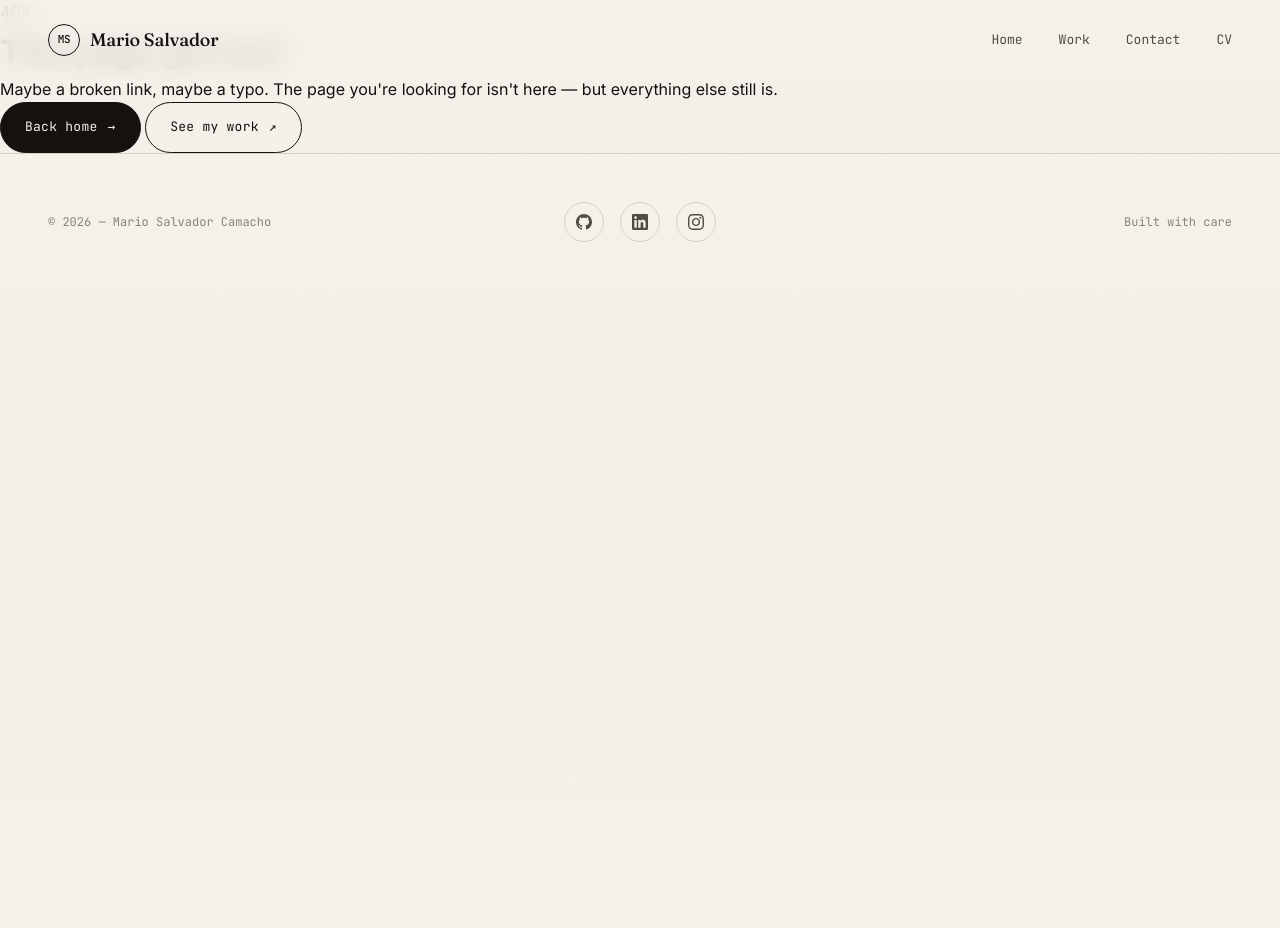
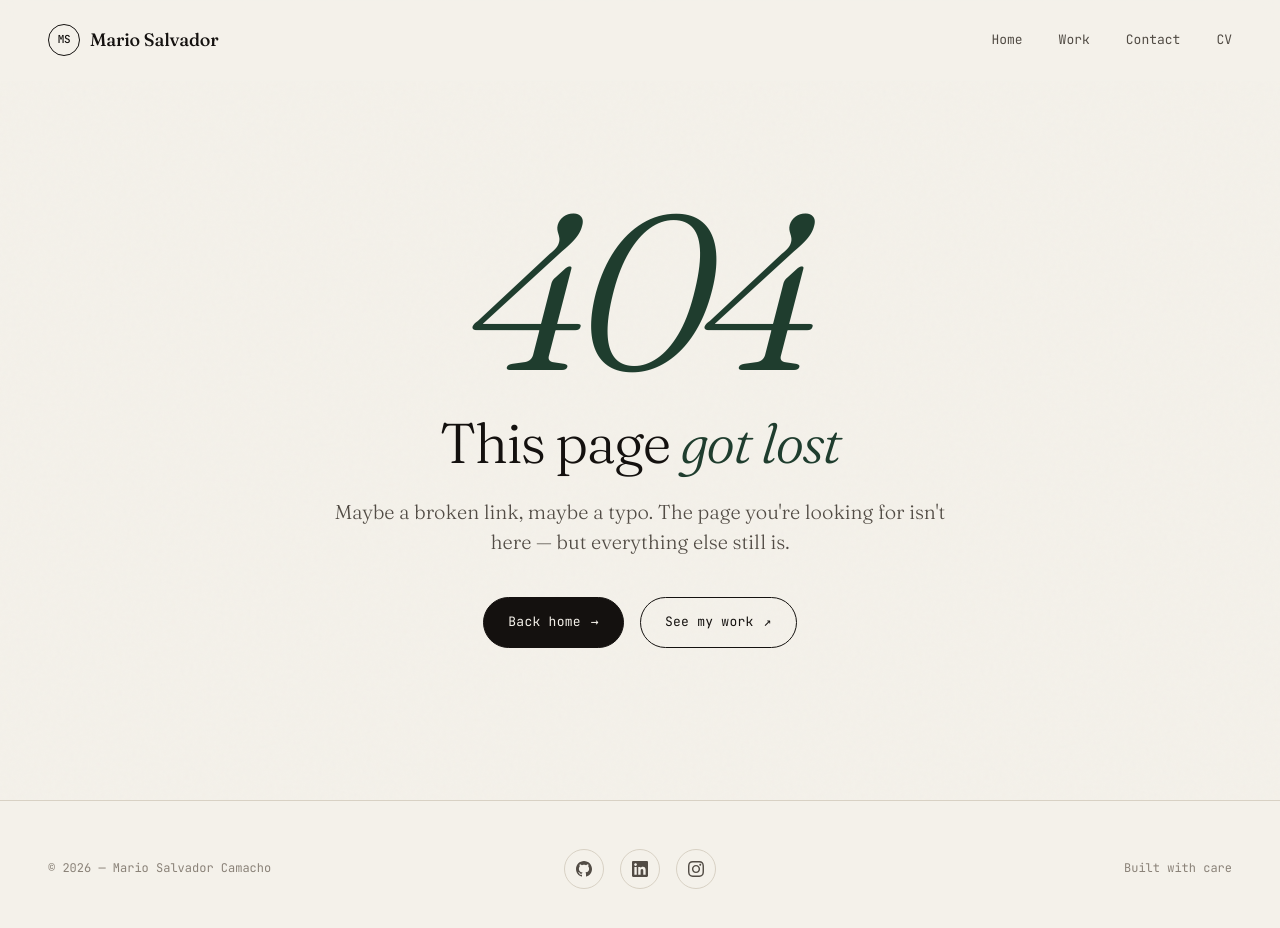
Before and after one commit to 100475293/PERSONAL-WEBSITE, a plain HTML site: page 404.html in a window 1280 px wide. Before the commit the page ends 800 px from the top, so only its background shows below. Drawn offline with Linux system fonts and the light colour scheme.

Commit message:
Update styles.css

```diff
--- a/styles.css
+++ b/styles.css
@@ -1855,7 +1855,71 @@ a.contact-info-value:hover {
 }
 
 /* =========================================================
-   10. RESPONSIVE
+   10. PAGE: 404 ERROR
+   ========================================================= */
+
+.error-page {
+  min-height: 100vh;
+  display: flex;
+  align-items: center;
+  justify-content: center;
+  padding: 120px 48px 80px;
+  position: relative;
+  z-index: 2;
+}
+
+.error-content {
+  max-width: 640px;
+  text-align: center;
+}
+
+.error-code {
+  font-family: var(--font-display);
+  font-weight: 300;
+  font-size: clamp(120px, 20vw, 220px);
+  line-height: 0.9;
+  letter-spacing: -0.06em;
+  color: var(--accent);
+  font-style: italic;
+  font-variation-settings: 'opsz' 144;
+  margin-bottom: 24px;
+  opacity: 0.9;
+}
+
+.error-title {
+  font-family: var(--font-display);
+  font-weight: 300;
+  font-size: clamp(36px, 5vw, 56px);
+  line-height: 1.05;
+  letter-spacing: -0.03em;
+  margin-bottom: 24px;
+  font-variation-settings: 'opsz' 144;
+}
+
+.error-title em {
+  font-style: italic;
+  color: var(--accent);
+  font-variation-settings: 'opsz' 144;
+}
+
+.error-lede {
+  font-family: var(--font-display);
+  font-weight: 300;
+  font-size: 20px;
+  line-height: 1.5;
+  color: var(--ink-soft);
+  margin-bottom: 40px;
+}
+
+.error-actions {
+  display: flex;
+  gap: 16px;
+  justify-content: center;
+  flex-wrap: wrap;
+}
+
+/* =========================================================
+   11. RESPONSIVE
    ========================================================= */
 
 @media (max-width: 900px) {
```
